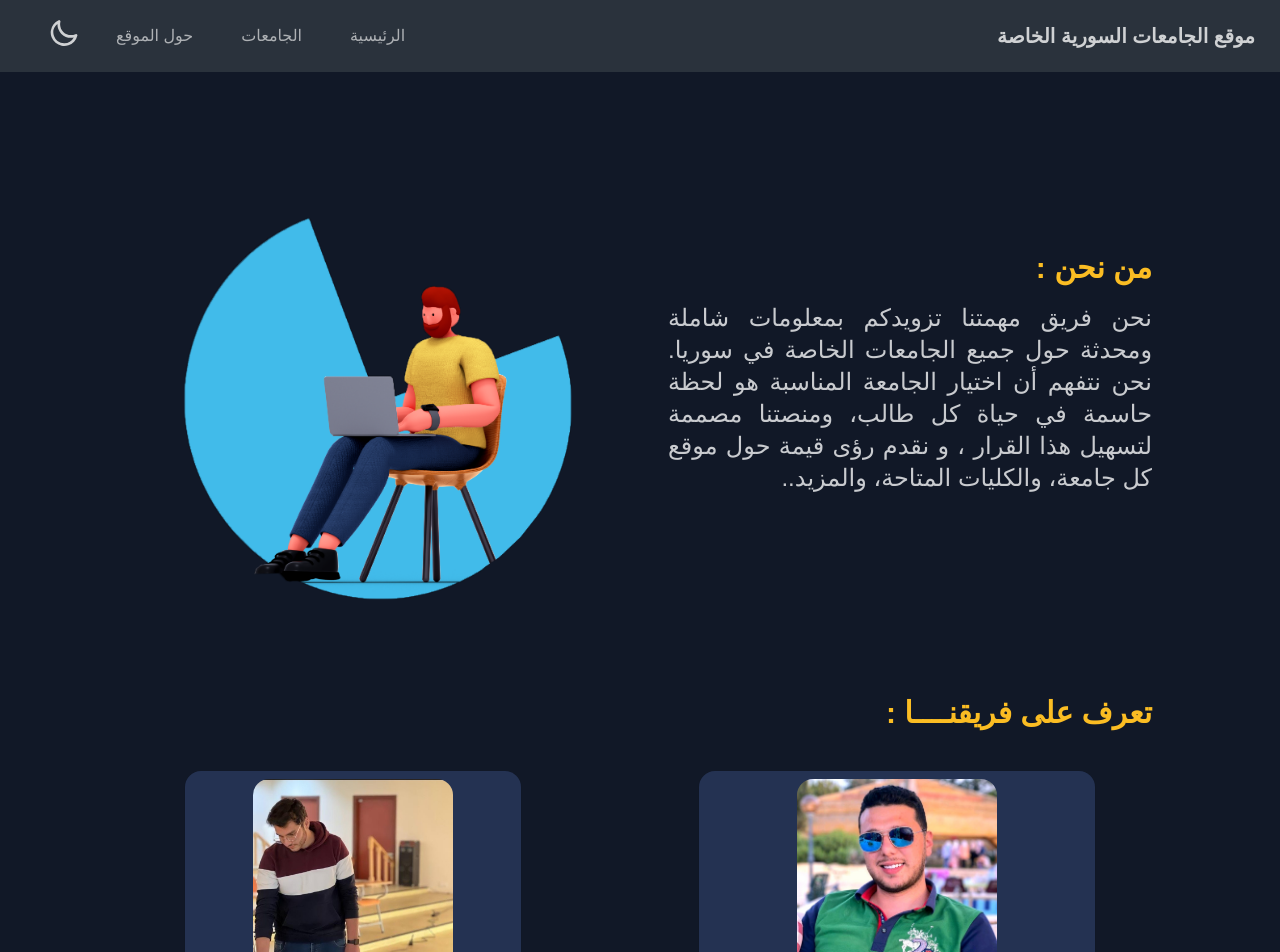
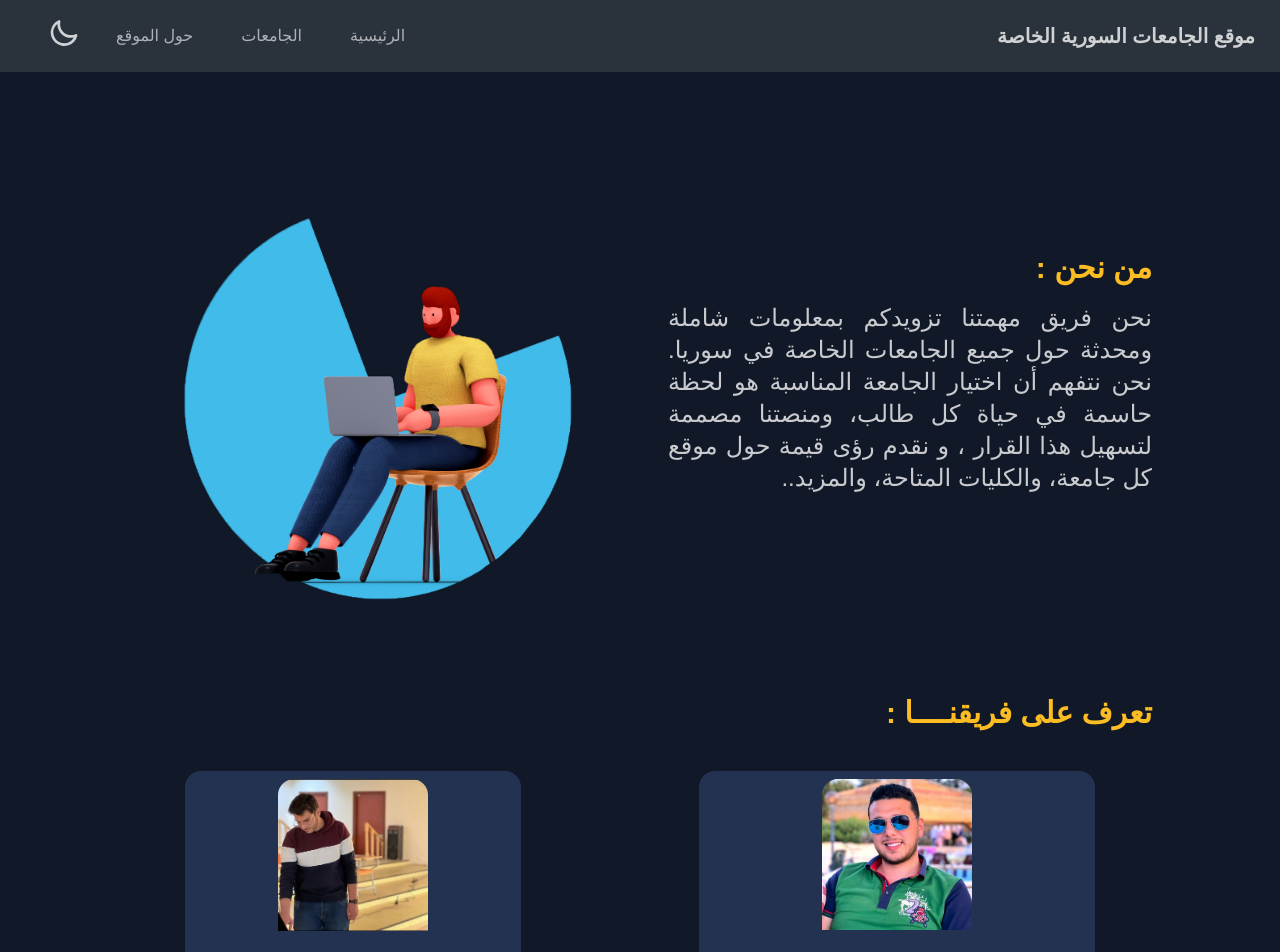
Before and after one commit to MHD-HSN-TD/spus, a Next.js app: page /about in a window 1280 px wide. Shown: the top 952 px of the page. Built offline with nearby package versions, Linux system fonts and the light colour scheme; a web font is replaced by a local one.

Commit message:
fix facebook

```diff
--- a/src/app/(static)/about/about.js
+++ b/src/app/(static)/about/about.js
@@ -8,8 +8,7 @@ export const team = [
     phone: "+963 997 391 745",
     email: "Mhdhasan.alkhalil@gmail.com",
     facebook: "https://www.facebook.com/mhammad.tadmori/",
-    facebook:
-      "https://www.facebook.com/mhammad.tadmori/?locale=hi_IN&paipv=0&eav=AfZa44NeZp7eI5CeJjtfuZNuRKsPA56m_o3SF4-oolQl_acJt7vFrecoglQn4rJmB8Afb://profile/mhammad.tadmori",
+    // facebook:"https://www.facebook.com/mhammad.tadmori/?locale=hi_IN&paipv=0&eav=AfZa44NeZp7eI5CeJjtfuZNuRKsPA56m_o3SF4-oolQl_acJt7vFrecoglQn4rJmB8Afb://profile/mhammad.tadmori",
 
     telegram: "https://t.me/HasnTD",
     linkedIn: "https://www.linkedin.com/in/mhd-hasan-tadmori/",
--- a/src/components/Card/CardAbout.jsx
+++ b/src/components/Card/CardAbout.jsx
@@ -3,13 +3,13 @@ import { social } from '../Footer/socail'
 import SocialIcons from '../SocialIcons/SocialIcons'
 import { team } from '@/app/(static)/about/about'
 
-const CardAbout = ({ name, image, about, person, facebook, telegram, linkedIn, whatsapp, github, email, phone }) => {
+const CardAbout = ({ name, image, about, facebook, telegram, linkedIn, whatsapp, github, email, phone }) => {
 
     return (
         <div>
             <div className={`card  bg-secondary shadow-sm w-auto justify-start items-center	py-1 `}>
                 <figure className="max-w-xs max-h-80 m-1 justify-center">
-                    <Image src={image} alt={name} height={200} width={200} className='' />
+                    <Image src={image} alt={name} height={150} width={150} className='' />
                 </figure>
                 <div className="card-body justify-center items-center text-center px-4 text-lg">
                     <h2 className="card-title">{name} </h2>
@@ -25,7 +25,6 @@ const CardAbout = ({ name, image, about, person, facebook, telegram, linkedIn, w
                             github={github}
                             email={email}
                             phone={phone}
-                            person={person}
                         ></SocialIcons>
 
                     </div>
```
